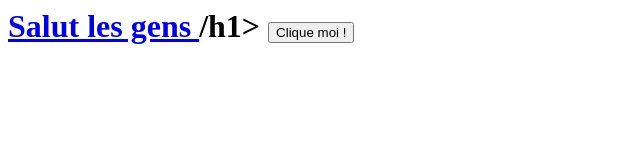
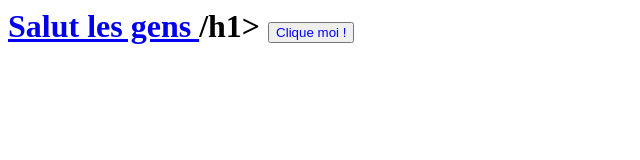
Before and after one commit to guillaume79/hello-world, a plain HTML site: page index.html in a window 1280 px wide. Shown: the full height of the page, 0-640 px from the left. Drawn offline with Linux system fonts and the light colour scheme.

Commit message:
ajout d un blue button

```diff
--- a/index.html
+++ b/index.html
@@ -3,6 +3,6 @@
 
 <h1><a href="#">Salut les gens </a>/h1>
 
-<button>Clique moi !</button>
+<button style="color:blue">Clique moi !</button>
 
 </html>
```
